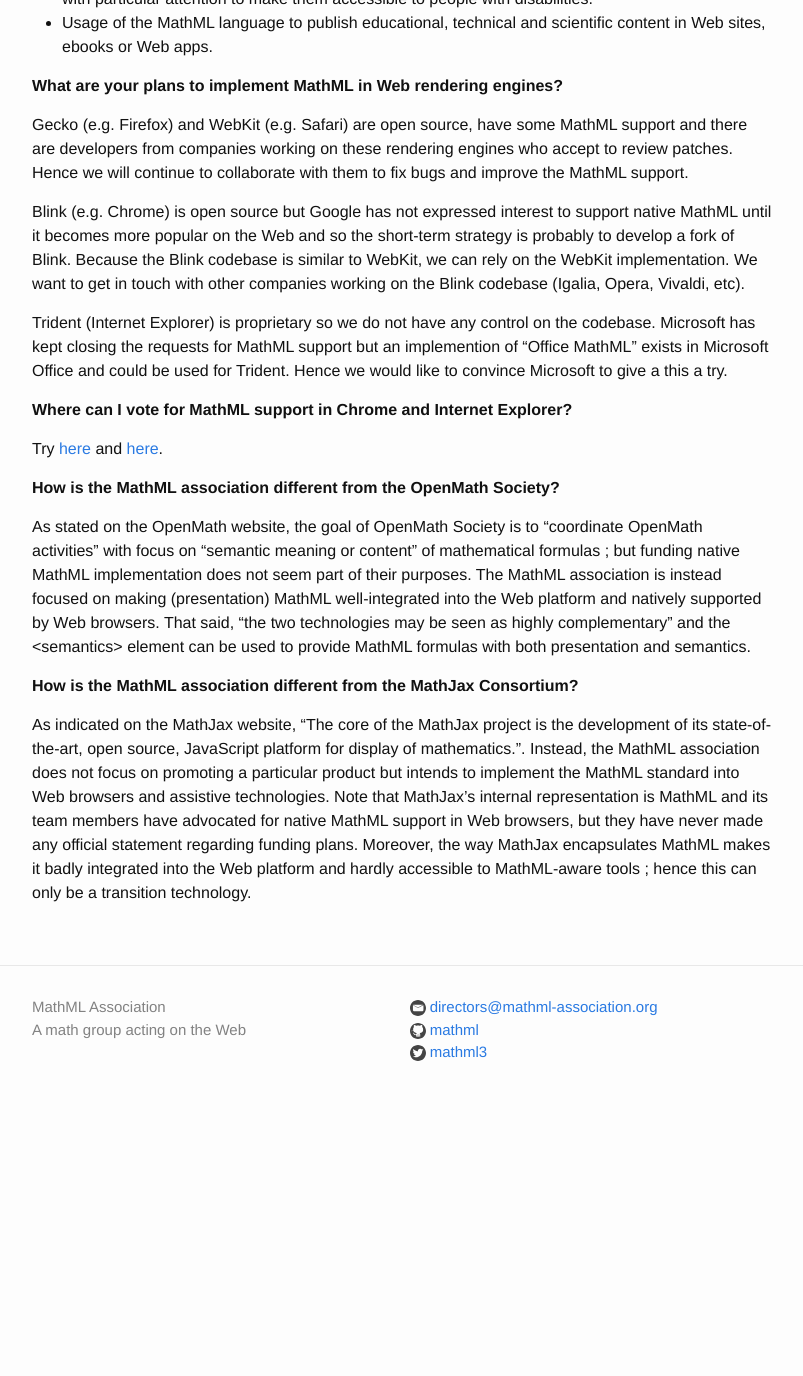
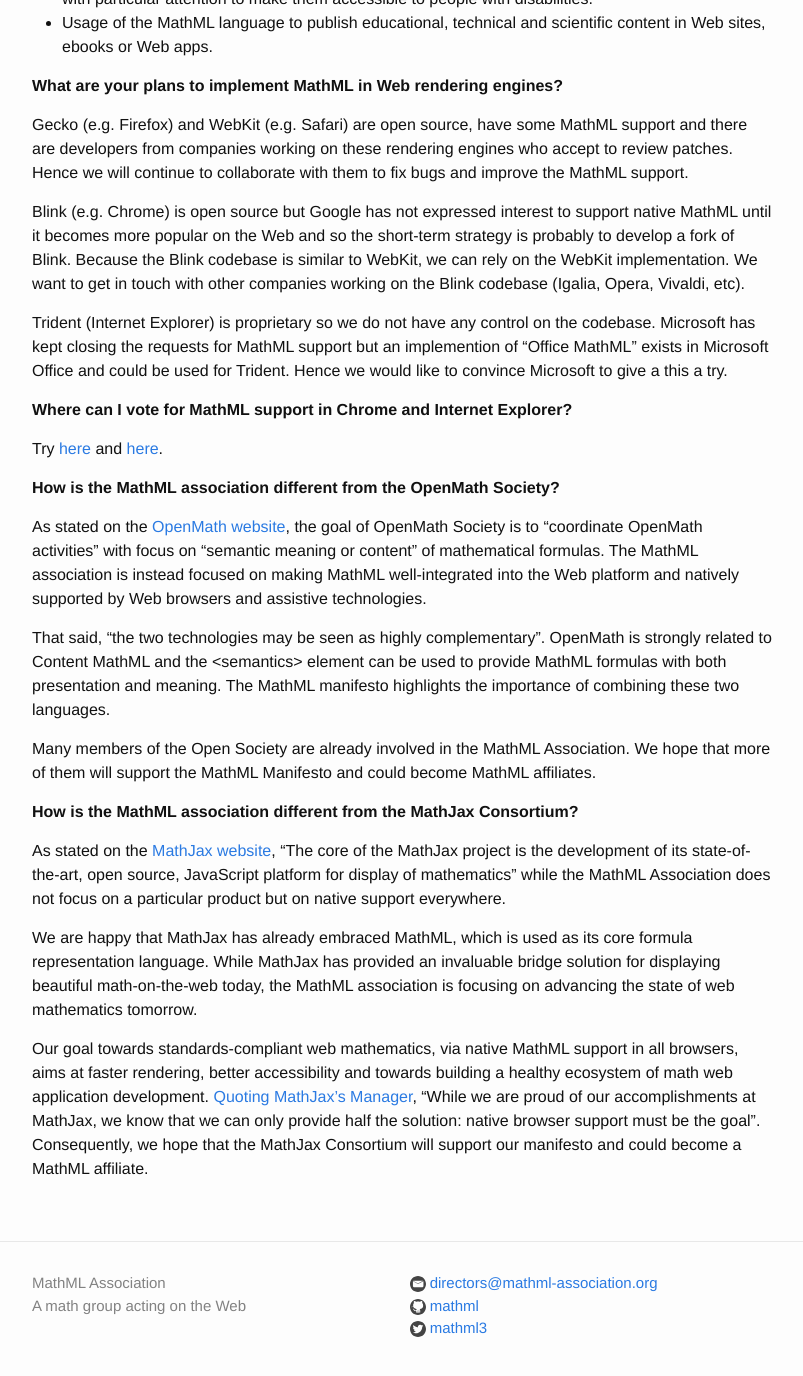
Before and after one commit to MathML/website, a Jekyll site: the page built from faq.md, in a window 1280 px wide and 1400 px high, scrolled down 384 px. Shown: the top 1376 px of the window, without its empty margins (238-1041 px from the left). Built offline with Jekyll 4.4.1, drawn with Linux system fonts in a browser that asks for light colours; before the commit the page ends 1508 px from its top, so only the background shows below that.

Commit message:
Improve wording for OpenMath and MathJax sections
- Give a more positive view on the improvements the MathML
  association is planning that go beyond what MathJax achieved
  (text contributed by @dginvev).
- Add more details about the comparison with the OpenMath Society.
- Add links/quotations for MathJax/OpenMath and mention the manifesto
  & affiliate texts to clarify each one's position.

```diff
--- a/faq.md
+++ b/faq.md
@@ -40,25 +40,16 @@
 
 **How is the MathML association different from the OpenMath Society?**
 
-As stated on the OpenMath website, the goal of OpenMath Society is to
-"coordinate OpenMath activities" with focus on "semantic meaning or content" of
-mathematical formulas ; but funding native MathML implementation does not seem
-part of their purposes. The MathML association is instead focused on making
-(presentation) MathML well-integrated into the Web platform and natively
-supported by Web browsers. That said,
-"the two technologies may be seen as highly complementary" and the
-&lt;semantics&gt; element can be used to provide MathML formulas with both
-presentation and semantics.
+As stated on the [OpenMath website](www.openmath.org), the goal of OpenMath Society is to "coordinate OpenMath activities" with focus on "semantic meaning or content" of mathematical formulas. The MathML association is instead focused on making MathML well-integrated into the Web platform and natively supported by Web browsers and assistive technologies.
+
+That said, "the two technologies may be seen as highly complementary". OpenMath is strongly related to Content MathML and the &lt;semantics&gt; element can be used to provide MathML formulas with both presentation and meaning. The MathML manifesto highlights the importance of combining these two languages.
+
+Many members of the Open Society are already involved in the MathML Association. We hope that more of them will support the MathML Manifesto and could become MathML affiliates.
 
 **How is the MathML association different from the MathJax Consortium?**
 
-As indicated on the MathJax website, "The core of the MathJax project is the
-development of its state-of-the-art, open source, JavaScript platform for
-display of mathematics.". Instead, the MathML association does not focus
-on promoting a particular product but intends to implement the MathML standard
-into Web browsers and assistive technologies. Note that MathJax's internal
-representation is MathML and its team members have advocated for native MathML
-support in Web browsers, but they have never made any official statement
-regarding funding plans. Moreover, the way MathJax encapsulates MathML makes it
-badly integrated into the Web platform and hardly accessible to MathML-aware
-tools ; hence this can only be a transition technology.
+As stated on the [MathJax website](https://www.mathjax.org), "The core of the MathJax project is the development of its state-of-the-art, open source, JavaScript platform for display of mathematics" while the MathML Association does not focus on a particular product but on native support everywhere.
+
+We are happy that MathJax has already embraced MathML, which is used as its core formula representation language. While MathJax has provided an invaluable bridge solution for displaying beautiful math-on-the-web today, the MathML association is focusing on advancing the state of web mathematics tomorrow.
+
+Our goal towards standards-compliant web mathematics, via native MathML support in all browsers, aims at faster rendering, better accessibility and towards building a healthy ecosystem of math web application development. [Quoting MathJax's Manager](http://exchanges.wiley.com/blog/2015/03/02/making-math-and-science-first-class-citizens-on-the-web/), "While we are proud of our accomplishments at MathJax, we know that we can only provide half the solution: native browser support must be the goal". Consequently, we hope that the MathJax Consortium will support our manifesto and could become a MathML affiliate.
```
